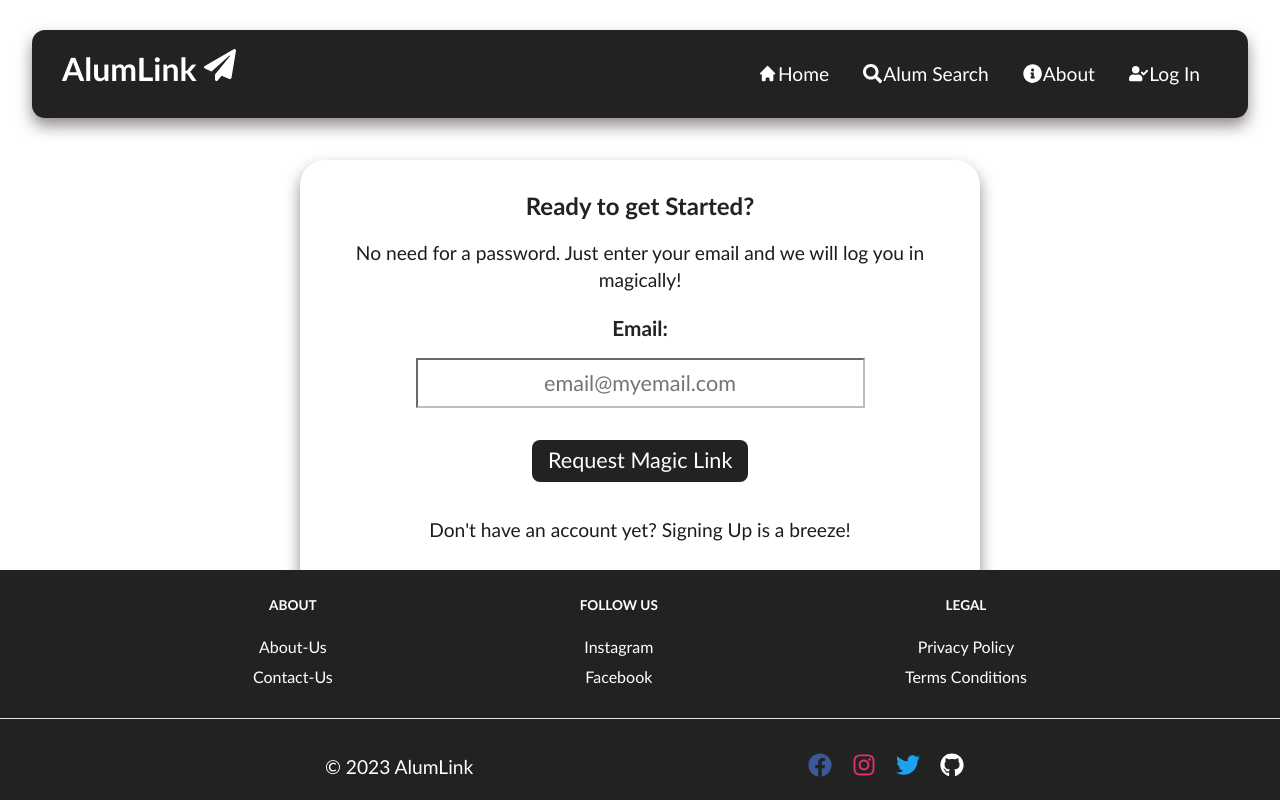
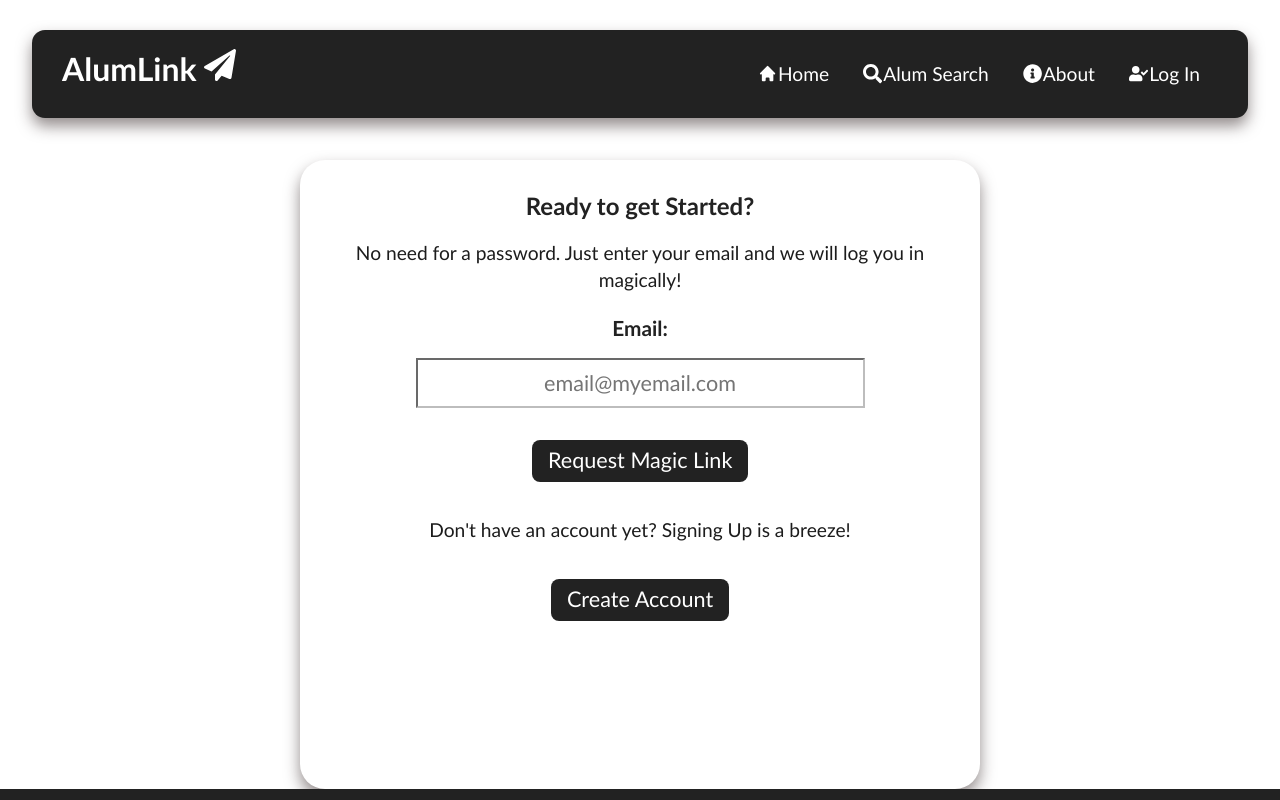
Before and after one commit to CUNYTechPrep/AlumLink, a React (Create React App) app in the folder client/: page /login in a window 1280 px wide. Shown: the top 800 px of the page. Built offline with nearby package versions, Linux system fonts and the light colour scheme.

Commit message:
Footer position issue

```diff
--- a/client/public/index.html
+++ b/client/public/index.html
@@ -2,7 +2,7 @@
 <html lang="en">
   <head>
     <meta charset="utf-8" />
-    <link rel="icon" href="%PUBLIC_URL%/favicon.ico" />
+    <link rel="icon" href="AlumLinkIcon.png" />
     <meta name="viewport" content="width=device-width, initial-scale=1" />
     <meta name="theme-color" content="#000000" />
     <meta
--- a/client/src/components/FooterStyles.css
+++ b/client/src/components/FooterStyles.css
@@ -2,7 +2,7 @@
   background-color: #222;
   font-family: Optima;
   color: white;
-  position: absolute;
+  position: relative;
   bottom: 0;
   width: 100%;
   z-index: 10;
```
